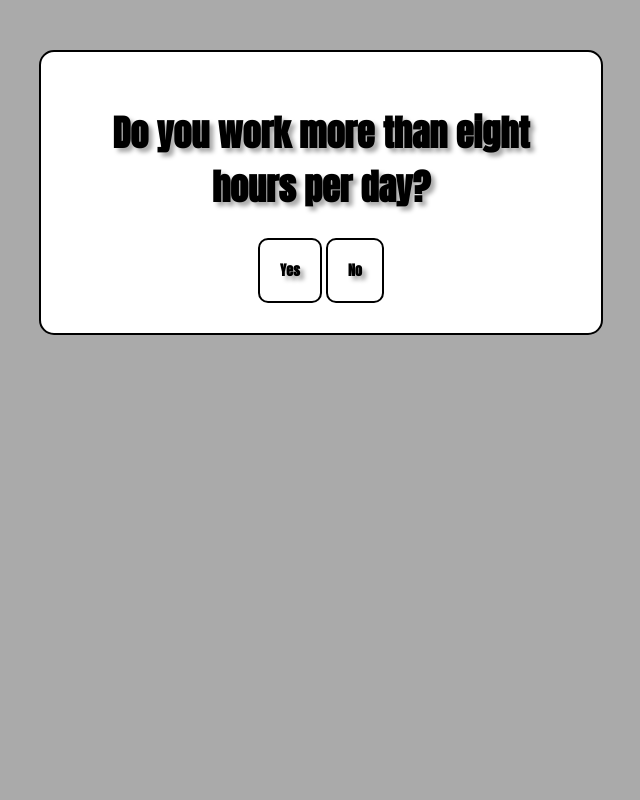
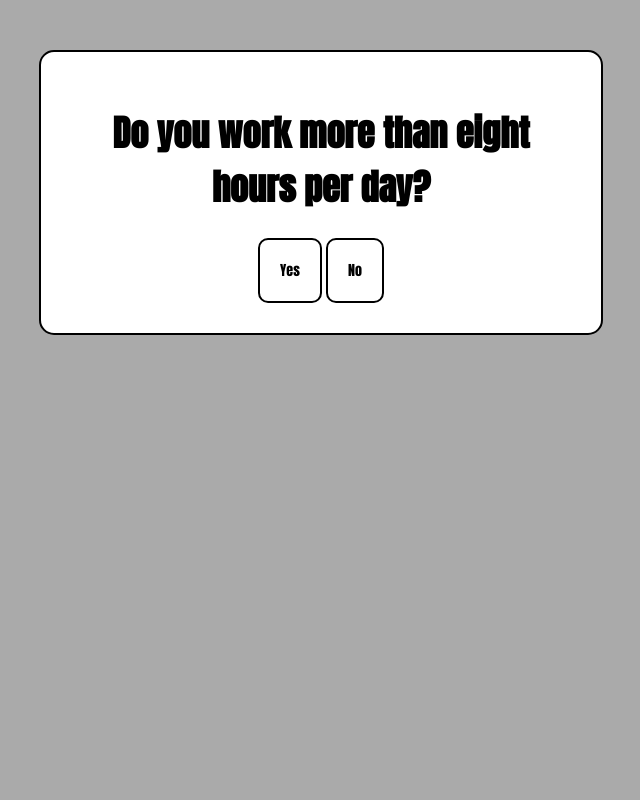
Before and after one commit to emodeca/Defunct, a PHP site: page / in a window 1280 px wide. Shown: the whole page, without its empty margins (351-991 px from the left). Run offline with PHP 8.4, Linux system fonts and the light colour scheme.

Commit message:
Font change

```diff
--- a/break.css
+++ b/break.css
@@ -32,18 +32,15 @@ div.q {
 body {
   font-family: 'Anton', serif;
   font-size: 18px;
-  text-shadow: 4px 4px 4px #aaa;
     background-color:#aaa;
 }
 .button {
   font-family: 'Anton', serif;
   font-size: 14px;
-  text-shadow: 4px 4px 4px #aaa;
     padding:20px;
     background-color:white;
     border:2px solid black;
     border-radius:10px;
-    font-weight:bold;
 }
 .rainbow {
     color: black;
```
